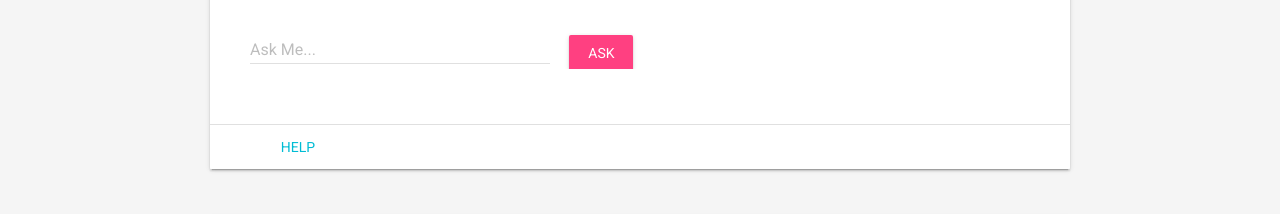
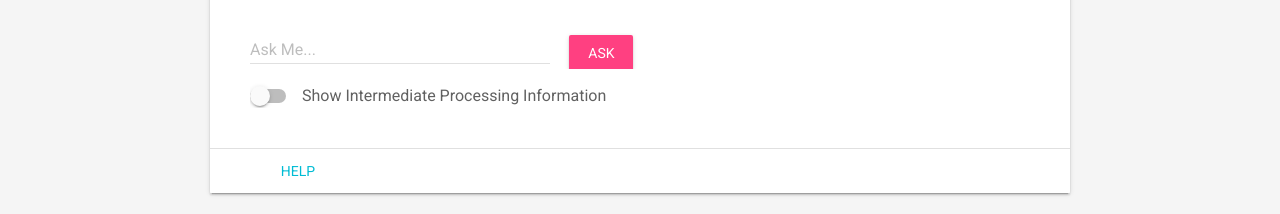
Before and after one commit to 5hirish/adam_app, a website: page src/index.html in a window 1280 px wide. Shown: the part 379-593 px from the top of the page. Drawn offline with nearby package versions, Linux system fonts and the light colour scheme.

Commit message:
Added Toggle switch to form

```diff
--- a/src/index.html
+++ b/src/index.html
@@ -83,6 +83,10 @@
                                     ASK
                                 </button>
                             </label>
+                            <label class="mdl-switch mdl-js-switch mdl-js-ripple-effect" for="switch-1">
+                                <span class="mdl-switch__label">Show Intermediate Processing Information</span>
+                                <input type="checkbox" id="switch-1" class="mdl-switch__input">
+                            </label>
                         </form>
 
                     </div>
--- a/src/styles.css
+++ b/src/styles.css
@@ -221,8 +221,3 @@ html, body {
 .mdl-demo .mdl-menu__container {
     z-index: 99;
 }
-
-.question_form {
-    align-items: center;
-    align-content: center;
-}
```
